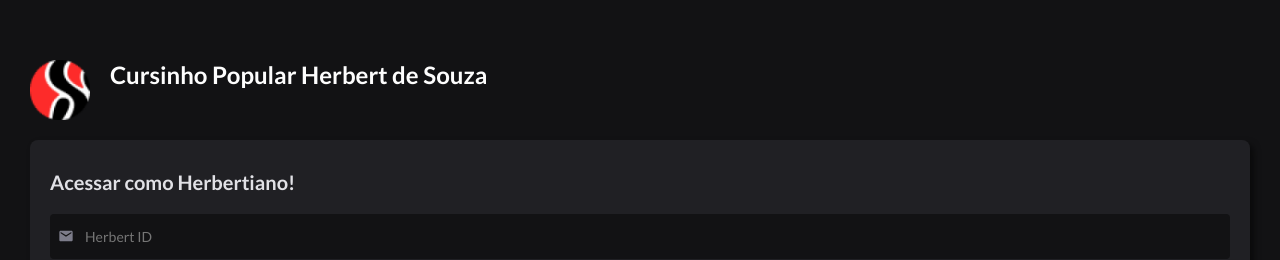
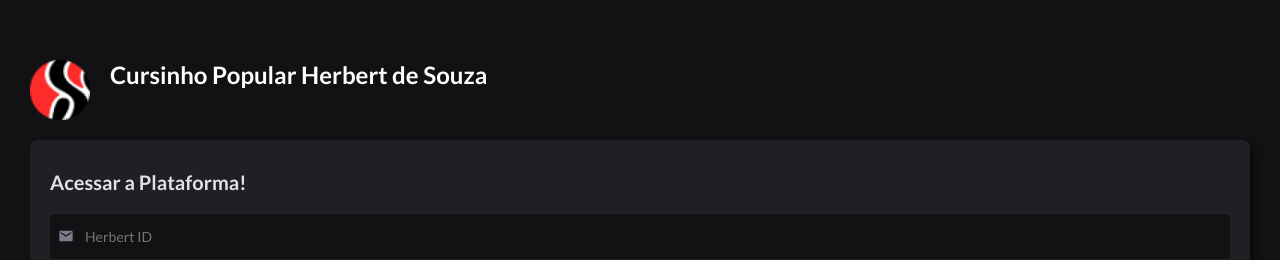
Before and after one commit to Archesz/e-herbert-mobile, a React (Create React App) app: page / in a window 1280 px wide. Shown: the part 120-380 px from the top of the page. Built offline with nearby package versions, Linux system fonts and the light colour scheme.

Commit message:
Update Login.jsx

```diff
--- a/src/pages/Login.jsx
+++ b/src/pages/Login.jsx
@@ -70,7 +70,7 @@ function Login(props) {
 
             <div className='login-field'>
 
-                <span className='login-title'>Acessar como Herbertiano!</span>
+                <span className='login-title'>Acessar a Plataforma!</span>
 
                 <div className='input-area'>
 
```
